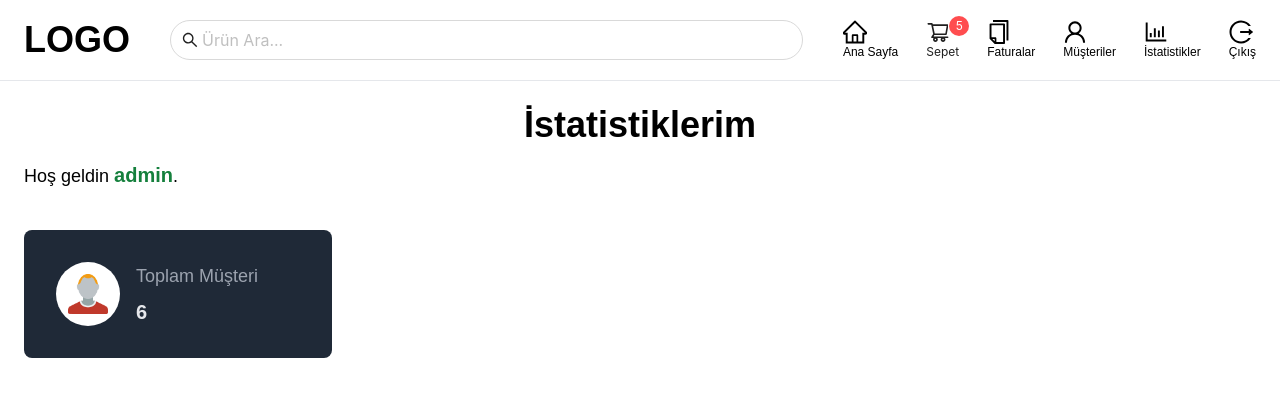
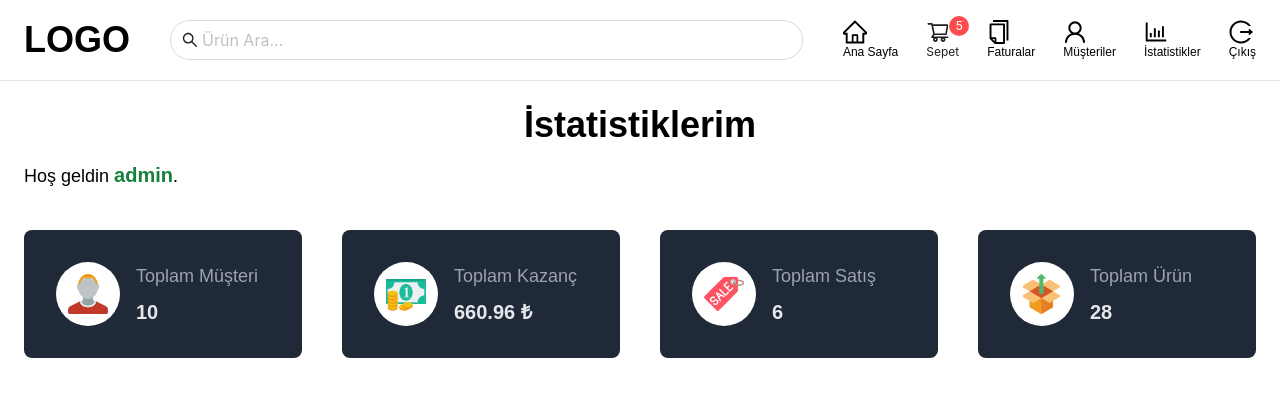
Before and after one commit to eminbasbayan/pos-application-udemy, a React (Create React App) app in the folder client/: page /statistic in a window 1280 px wide. Shown: the top 396 px of the page. Built offline with nearby package versions, Linux system fonts and the light colour scheme.

Commit message:
istatistik kart component

```diff
--- /dev/null
+++ b/client/src/components/statistics/StatisticCard.jsx
@@ -0,0 +1,17 @@
+const StatisticCard = ({ title, amount,img }) => {
+  return (
+    <div className="card-item bg-gray-800 p-8 rounded-lg">
+      <div className="flex gap-x-4">
+        <div className="rounded-full bg-white w-16 h-16 p-3">
+          <img src={img} alt="" />
+        </div>
+        <div className="text-white">
+          <p className="mb-2 text-lg font-medium text-gray-400">{title}</p>
+          <p className="text-xl font-semibold text-gray-200">{amount}</p>
+        </div>
+      </div>
+    </div>
+  );
+};
+
+export default StatisticCard;
--- a/client/src/pages/StatisticPage.jsx
+++ b/client/src/pages/StatisticPage.jsx
@@ -1,4 +1,5 @@
 import Header from "../components/header/Header.jsx";
+import StatisticCard from "../components/statistics/StatisticCard.jsx";
 
 const StatisticPage = () => {
   return (
@@ -11,18 +12,27 @@
             Hoş geldin{" "}
             <span className="text-green-700 font-bold text-xl">admin</span>.
           </h2>
-          <div className="statistic-cards grid grid-cols-4 my-10">
-            <div className="card-item bg-gray-800 p-8 rounded-lg">
-              <div className="flex gap-x-4">
-                <div className="rounded-full bg-white w-16 h-16 p-3">
-                  <img src="images/user.png" alt="" />
-                </div>
-                <div className="text-white">
-                  <p className="mb-2 text-lg font-medium text-gray-400">Toplam Müşteri</p>
-                  <p className="text-xl font-semibold text-gray-200">6</p>
-                </div>
-              </div>
-            </div>
+          <div className="statistic-cards grid xl:grid-cols-4 md:grid-cols-2 my-10 md:gap-10 gap-4">
+            <StatisticCard
+              title={"Toplam Müşteri"}
+              amount={"10"}
+              img={"images/user.png"}
+            />
+            <StatisticCard
+              title={"Toplam Kazanç"}
+              amount={"660.96 ₺"}
+              img={"images/money.png"}
+            />
+            <StatisticCard
+              title={"Toplam Satış"}
+              amount={"6"}
+              img={"images/sale.png"}
+            />
+            <StatisticCard
+              title={"Toplam Ürün"}
+              amount={"28"}
+              img={"images/product.png"}
+            />
           </div>
         </div>
       </div>
```
